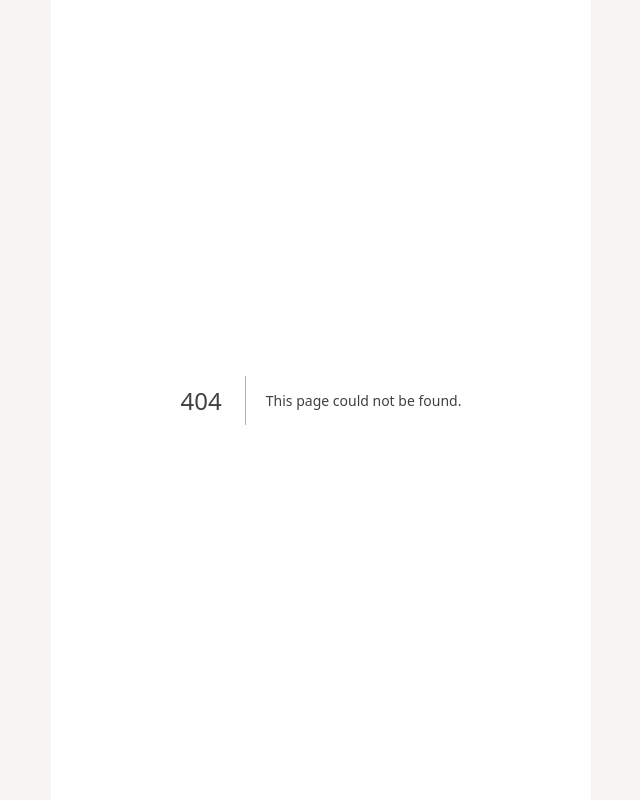
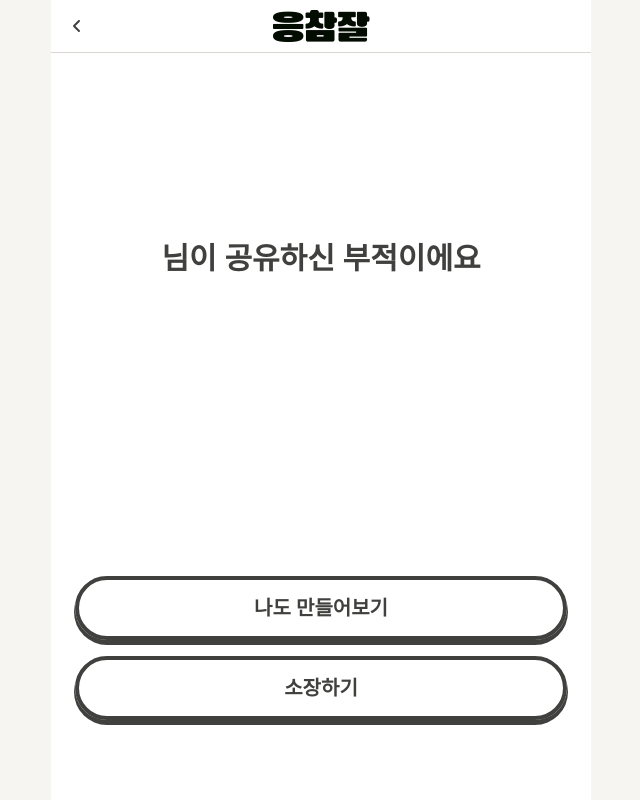
Before and after one commit to LC-02s/eung-cham-jal, a Next.js app: page /charm/shared in a window 1280 px wide. Before the commit this address had no page. Shown: the whole page, without its empty margins (319-959 px from the left). Built offline with nearby package versions, Linux system fonts and the light colour scheme.

Commit message:
feat: 부적 공유받은 페이지

```diff
--- /dev/null
+++ b/src/app/(static)/charm/shared/page.tsx
@@ -0,0 +1,51 @@
+'use client'
+
+import Link from 'next/link'
+import Image from 'next/image'
+
+import { Button } from '@/components/ui'
+import { useSearchParams } from 'next/navigation'
+import { toast } from 'sonner'
+import { downloadImage } from '@/utils'
+
+const Shared = () => {
+  const searchParams = useSearchParams()
+  const image = searchParams.get('image')
+  const name = searchParams.get('name')
+
+  const handleDownload = async () => {
+    if (!image) {
+      toast.error('이미지가 없습니다.')
+      return
+    }
+    try {
+      await downloadImage(decodeURIComponent(image), 'shared-charm.png')
+      toast.success('이미지가 다운로드되었습니다.')
+    } catch (error) {
+      console.error(error)
+      toast.error('이미지 다운로드 중 오류가 발생했습니다.')
+    }
+  }
+  return (
+    <>
+      <div className="flex w-full flex-1 flex-col items-center justify-center px-16 text-center">
+        <div className="flex flex-col gap-2 text-3xl font-bold">{name}님이 공유하신 부적이에요</div>
+        <div className="mt-8">
+          {image && <Image src={decodeURIComponent(image)} alt="부적" width={350} height={450} />}
+        </div>
+      </div>
+      <div className="w-full space-y-4 px-6 py-20">
+        <Button variant="custom">
+          <Link href="/name" title="나도 만들어보기">
+            나도 만들어보기
+          </Link>
+        </Button>
+        <Button variant="custom" title="소장하기" onClick={handleDownload}>
+          소장하기
+        </Button>
+      </div>
+    </>
+  )
+}
+
+export default Shared
```
